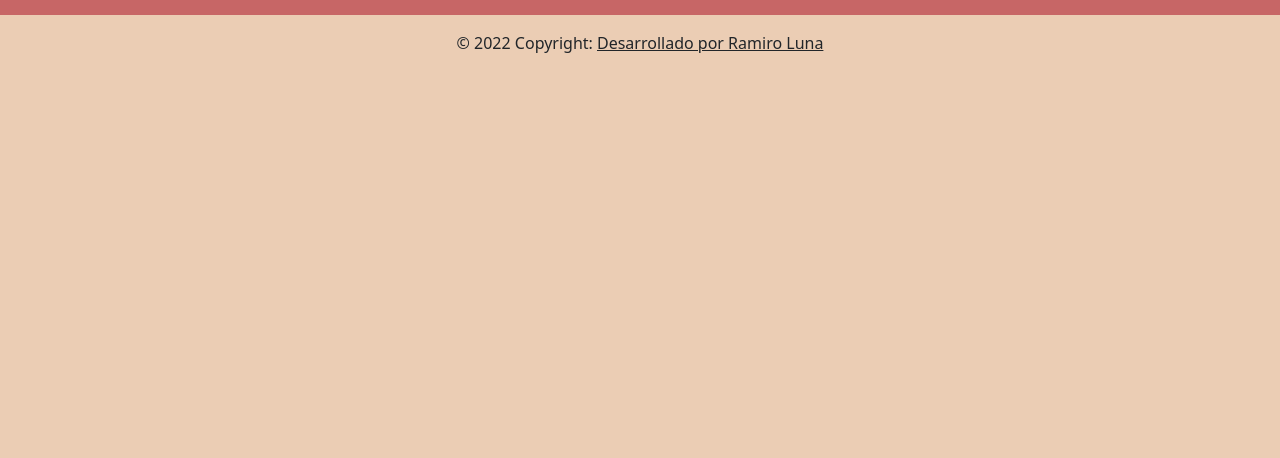
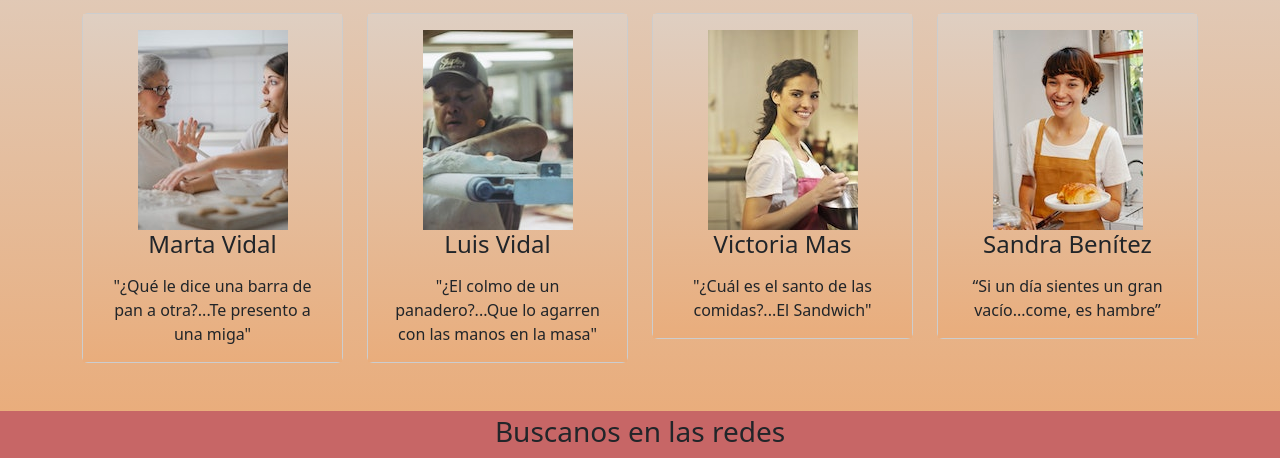
Before and after one commit to RLunaGHub/PFLuna, a website: page pages/empresa.html in a window 1280 px wide. Shown: the part 1456-1914 px from the top of the page. Before the commit the page ends 1527 px from the top, so only its background shows below. Drawn offline with nearby package versions, Linux system fonts and the light colour scheme.

Commit message:
sección nueva qs

```diff
--- a/pages/empresa.html
+++ b/pages/empresa.html
@@ -141,6 +141,74 @@
         </div>
       </div>
     </section>
+    <section id="opiniones" class="p-5 gradient">
+      <div class="container">
+        <h3 class="text-center text-black">Quiénes somos</h3>
+
+        <div class="row g-4">
+          <div class="col-md-6 col-lg-3">
+            <div class="card bg-light mt-3">
+              <div class="card-body text-center gradient">
+                <img
+                  src="../images/pexels-andrea-piacquadio-3768146.jpg"
+                  alt="mujer sonriente"
+                />
+                <h4 class="card-title mb-3">Marta Vidal</h4>
+                <p class="card-text">
+                  "¿Qué le dice una barra de pan a otra?...Te presento a una miga"
+                </p>
+              </div>
+            </div>
+          </div>
+
+          <div class="col-md-6 col-lg-3">
+            <div class="card bg-light mt-3">
+              <div class="card-body text-center gradient">
+                <img
+                  src="../images/pexels-jeswin-thomas-1619576.jpg"
+                  alt="hombre sonriente"
+                />
+                <h4 class="card-title mb-3">Luis Vidal</h4>
+                <p class="card-text">
+
+                  "¿El colmo de un panadero?...Que lo agarren con las manos en la masa"
+                </p>
+              </div>
+            </div>
+          </div>
+
+          <div class="col-md-6 col-lg-3">
+            <div class="card bg-light mt-3">
+              <div class="card-body text-center gradient">
+                <img
+                  src="../images/pexels-andrea-piacquadio-3771120.jpg"
+                  alt="mujer feliz"
+                />
+                <h4 class="card-title mb-3">Victoria Mas</h4>
+                <p class="card-text">
+                  "¿Cuál es el santo de las comidas?...El Sandwich"
+                </p>
+              </div>
+            </div>
+          </div>
+
+          <div class="col-md-6 col-lg-3">
+            <div class="card bg-light mt-3">
+              <div class="card-body text-center gradient">
+                <img
+                  src="../images/pexels-tim-douglas-6205509.jpg"
+                  alt="mujer posando"
+                />
+                <h4 class="card-title mb-3">Sandra Benítez</h4>
+                <p class="card-text">
+                  “Si un día sientes un gran vacío...come, es hambre”
+                </p>
+              </div>
+            </div>
+          </div>
+        </div>
+      </div>
+    </section>
     <footer class="text-center text-dark caja mt-auto">
       <!-- Grid container -->
       <div class="container p-1 pb-0 mb-0">
```
Also changed, not shown: images/pexels-andrea-piacquadio-3768146.jpg (added), images/pexels-andrea-piacquadio-3771120.jpg (added), images/pexels-jeswin-thomas-1619576.jpg (added), images/pexels-tim-douglas-6205509.jpg (added).
